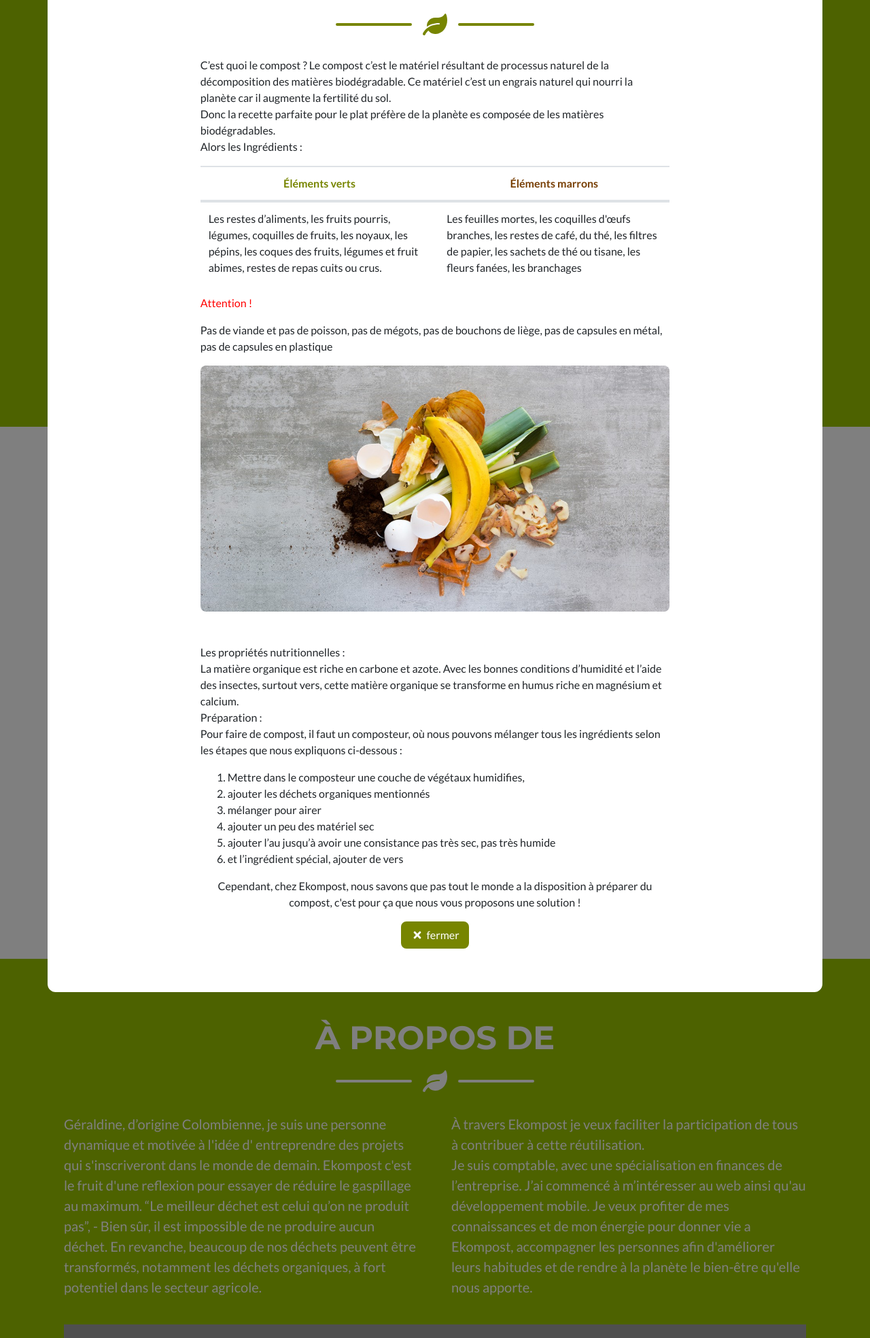
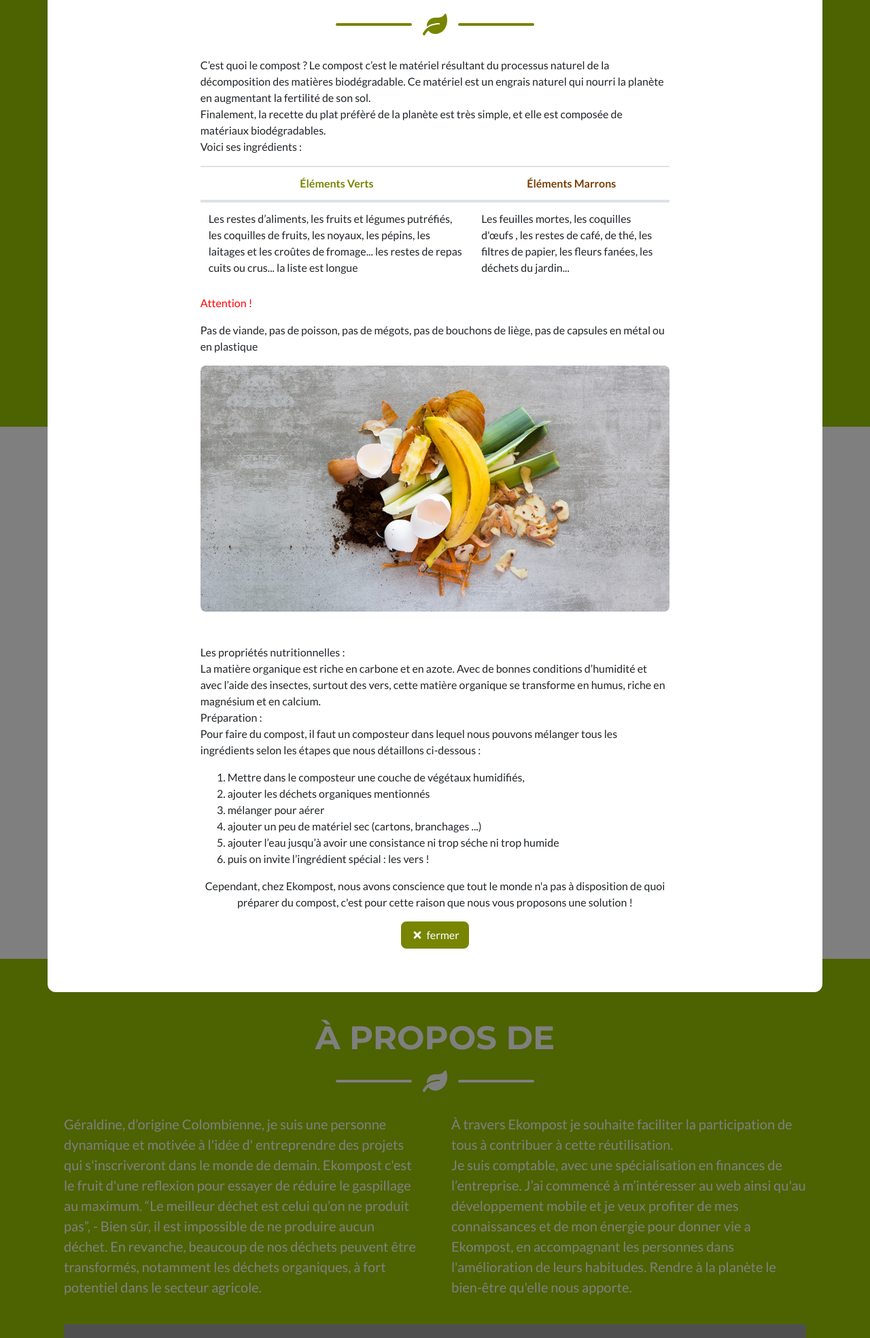
Before and after one commit to l3l3vill/ekompost, a Django app: page / in a window 1280 px wide, after a click that opens the changed part. Shown: the part 140-2109 px from the top of the page at 68% size. Run offline with Django 3.2, Linux system fonts and the light colour scheme; some libraries are stand-ins or nearby versions; grey boxes are pictures that could not be loaded.

Commit message:
corrections antoine

```diff
--- a/info/templates/info/home.html
+++ b/info/templates/info/home.html
@@ -138,7 +138,7 @@
 
                     <div class="card-body">
 
-                        <h6 class="card-text text-primary"> ... à travers lu tri et la réutilisation de matières
+                        <h6 class="card-text text-primary"> ... à travers le tri et la réutilisation de matières
                             organiques qui peuvent être compostées. </h6>
 
                     </div>
@@ -159,7 +159,8 @@
 
                     <div class="card-body">
 
-                        <h6 class="card-text text-primary"> L'outil : une application web - mobile qui relie les
+                        <h6 class="card-text text-primary"> L'outil : le Tinder du recyclage, une application mobile -
+                            web qui relie les
                             personnes qui produisent des déchets organiques et les personnes qui en ont besoin pour les
                             transformer en compost. </h6>
                     </div>
@@ -196,13 +197,15 @@
                     </p>
                 </div>
                 <div class="col-lg-6 mr-auto">
-                    <p class="lead">À travers Ekompost je veux faciliter la participation de tous à contribuer à cette
+                    <p class="lead">À travers Ekompost je souhaite faciliter la participation de tous à contribuer à
+                        cette
                         réutilisation.<br>
                         Je suis comptable, avec une spécialisation en finances de l’entreprise. J’ai commencé à
-                        m’intéresser au web ainsi qu'au développement mobile. Je veux profiter de mes connaissances et
-                        de mon énergie pour donner vie a Ekompost, accompagner les personnes afin d'améliorer leurs
-                        habitudes
-                        et de rendre à la planète le bien-être qu'elle nous apporte.
+                        m’intéresser au web ainsi qu'au développement mobile et je veux profiter de mes connaissances et
+                        de mon énergie pour donner vie a Ekompost, en accompagnant les personnes dans l'amélioration de
+                        leurs
+                        habitudes.
+                        Rendre à la planète le bien-être qu'elle nous apporte.
 
                     </p>
                 </div>
@@ -350,21 +353,17 @@
                                 </div>
 
                                 <!-- Portfolio Modal - Text-->
-                                <p class="mb-5" style="text-align:left;">Manger c’est une des choses le plus génial, et
-                                    dans la culture française
-                                    c’est très important. <br>
-                                    Manger bien en tant de qualité des aliments est de plus en plus important. Dans les
-                                    alimentes bons pour la santé nous pouvons trouver des
-                                    fruits, des légumes, des herbes aromatiques, des œufs, de produits de boulangerie,
-                                    des épissés, des huiles, du fromage, en fin, que de choses très bonnes qu’on mange
-                                    tous les jours.<br>
-                                    Les déchets organiques sont directement lies a cette consumation des aliments,
-                                    car il représente la partie des aliments qu’on ne mange pas.
-                                    En gros, selon l’informe Déchets chiffres-clés de 2019 de l’ADEME en France en 2017
-                                    chacun de nous a produit environ 83kg de déchet putrescibles par an. C’est le poids
-                                    d’une personne ! Mais heureusement, nous pouvons faire quelque chose avec tout ca !
-                                    on
-                                    peut le convertir en compost.
+                                <p class="mb-5" style="text-align:left;">Bien manger, c’est top et c'est ancré
+                                    dans la culture française. <br>
+                                    Manger des produits de qualité est de plus en plus important pour les gens de nos
+                                    jours. Manger équilibré, des fruits frais, des légumes issus de l'agriculture bio,
+                                    des viandes du circuit court, constitue les bases d'une bonne santé.<br>
+                                    Bien manger ne doit pas être synonyme de poluer. En effet, les déchets produits par
+                                    notre alimentation quotidienne représentent selon l'ADEME en France en 2017 pas
+                                    moins de 83kg de restes putrescibles par personne et par an ! Heureusement, nous
+                                    pouvons faire quelque
+                                    chose avec tout ca : le compost !
+
                                     <!--Mais c’est quoi le compost ?-->
 
                                 </p>
@@ -406,35 +405,37 @@
 
                                 <!-- Portfolio Modal - Text-->
                                 <p style="text-align:left;">C’est quoi le compost ? Le compost c’est le
-                                    matériel résultant de
-                                    processus naturel de la décomposition des matières biodégradable. Ce matériel c’est
-                                    un engrais naturel qui nourri la planète car il augmente la fertilité du sol. <br>
+                                    matériel résultant du
+                                    processus naturel de la décomposition des matières biodégradable. Ce matériel est
+                                    un engrais naturel qui nourri la planète en augmentant la fertilité de son sol. <br>
 
-                                    Donc la recette parfaite pour le plat préfère de la planète es composée de les
-                                    matières biodégradables.<br>
+                                    Finalement, la recette du plat préfèré de la planète est très simple, et elle est
+                                    composée de
+                                    matériaux biodégradables.<br>
 
-                                    Alors les Ingrédients :
+                                    Voici ses ingrédients :
 
                                 </p>
                                 <!--Portfolio Modal table-->
                                 <table class="table table-hover">
                                     <thead>
                                         <tr>
-                                            <th scope="col" style="color: #778500;">Éléments verts</th>
-                                            <th scope="col" style="color: rgb(120, 63, 4);">Éléments marrons</th>
+                                            <th scope="col" style="color: #778500;">Éléments Verts</th>
+                                            <th scope="col" style="color: rgb(120, 63, 4);">Éléments Marrons</th>
 
                                         </tr>
                                     </thead>
                                     <tbody>
                                         <tr>
-                                            <td style="text-align:left;">Les restes d’aliments, les fruits pourris,
-                                                légumes, coquilles de fruits,
-                                                les noyaux, les pépins, les coques des fruits, légumes et fruit abimes,
-                                                restes de repas cuits ou crus.</td>
+                                            <td style="text-align:left;">Les restes d’aliments, les fruits et légumes
+                                                putréfiés,
+                                                les coquilles de fruits,
+                                                les noyaux, les pépins, les laitages et les croûtes de fromage...
+                                                les restes de repas cuits ou crus... la liste est longue</td>
                                             <td style="text-align:left;">Les feuilles mortes, les coquilles d'œufs
-                                                branches, les restes de café,
-                                                du thé, les filtres de papier, les sachets de thé ou tisane, les fleurs
-                                                fanées, les branchages </td>
+                                                , les restes de café,
+                                                de thé, les filtres de papier, les fleurs
+                                                fanées, les déchets du jardin... </td>
 
                                         </tr>
                                     </tbody>
@@ -444,9 +445,9 @@
 
                                 </p>
 
-                                <p style="text-align:left;">Pas de viande et pas de poisson, pas de mégots, pas de
-                                    bouchons de liège, pas de capsules en métal, pas
-                                    de capsules en plastique
+                                <p style="text-align:left;">Pas de viande, pas de poisson, pas de mégots, pas de
+                                    bouchons de liège, pas de capsules en métal ou en plastique
+
 
                                 </p>
 
@@ -460,25 +461,27 @@
 
                                     Les propriétés nutritionnelles :<br>
 
-                                    La matière organique est riche en carbone et azote. Avec les bonnes conditions
-                                    d’humidité et l’aide des insectes, surtout vers, cette matière organique se
-                                    transforme en humus riche en magnésium et calcium. <br>
+                                    La matière organique est riche en carbone et en azote. Avec de bonnes conditions
+                                    d’humidité et avec l’aide des insectes, surtout des vers, cette matière organique se
+                                    transforme en humus, riche en magnésium et en calcium. <br>
 
                                     Préparation :<br>
 
-                                    Pour faire de compost, il faut un composteur, où nous pouvons mélanger tous les
-                                    ingrédients selon les étapes que nous expliquons ci-dessous : <br>
+                                    Pour faire du compost, il faut un composteur dans lequel nous pouvons mélanger tous
+                                    les
+                                    ingrédients selon les étapes que nous détaillons ci-dessous : <br>
                                 <ol style="text-align:left;">
-                                    <li>Mettre dans le composteur une couche de végétaux humidifies,</li>
+                                    <li>Mettre dans le composteur une couche de végétaux humidifiés,</li>
                                     <li>ajouter les déchets organiques mentionnés</li>
-                                    <li>mélanger pour airer</li>
-                                    <li>ajouter un peu des matériel sec</li>
-                                    <li>ajouter l’au jusqu’à avoir une consistance pas très sec, pas très humide</li>
-                                    <li>et l’ingrédient spécial, ajouter de vers</li>
+                                    <li>mélanger pour aérer</li>
+                                    <li>ajouter un peu de matériel sec (cartons, branchages ...)</li>
+                                    <li>ajouter l’eau jusqu’à avoir une consistance ni trop séche ni trop humide</li>
+                                    <li>puis on invite l’ingrédient spécial : les vers !</li>
                                 </ol>
 
-                                Cependant, chez Ekompost, nous savons que pas tout le monde a la disposition à
-                                préparer du compost, c'est pour ça que nous vous proposons une solution !<br>
+                                Cependant, chez Ekompost, nous avons conscience que tout le monde n'a pas à disposition
+                                de quoi
+                                préparer du compost, c'est pour cette raison que nous vous proposons une solution !<br>
 
 
 
@@ -519,14 +522,17 @@
                                 <!-- Portfolio Modal - Text-->
                                 <p class="mb-5" style="text-align:left;">
 
-                                    Après de collecter tous les ingrédients, le plat de compost n’est pas prêt, il faut
+                                    Après avoir collecté tous les ingrédients, le plat de compost n’est pas terminé, il
+                                    faut
                                     une préparation. <br>
-                                    Alors l’idée c’est de donner tous les déchets biodégradables a des personnes qui ont
-                                    besoin pour faire la préparation du compost : des voisins avec des grands jardins
-                                    dans notre cartier, des entreprises avec des espaces vers, des écoles et
-                                    principalement a des agriculteurs ! Oui ! Les mêmes personnes qui produisent la
-                                    nourriture que tu manges et qui après se transforme en compost.<br>
-                                    C'est un beau cycle de vie ! <br>
+                                    L’idée c’est de récupérer un maximum de déchets biodégradables et de les distribuer
+                                    aux personnes qui en ont
+                                    besoin pour la préparation de leur compost : des voisins de notre quartier avec de
+                                    grands jardins
+                                    , des entreprises possédant des espaces vert mais surtout à nos chers agriculteurs !
+                                    Ces mêmes acteurs qui nous fournissent notre nourriture sont également à même de
+                                    composter nos restes !<br>
+                                    C'est un beau cycle de la vie ! <br>
 
                                 </p>
                                 <!-- Portfolio Modal - Image-->
@@ -535,16 +541,17 @@
 
                                 <p class="mb-5" style="text-align:left;">
 
-                                    La coordination pour faire l'échange des ingrédients du compost serait à travers une
-                                    app web et mobile avec laquelle nous puisons faire le match entre les profiles selon
-                                    leur
-                                    proximité et besoins. Peut-être chez eux, dans un point commun ou les mêmes lieux où
-                                    nous achetons la nourriture : des marches, des supermarchés avec des produits
-                                    locaux… ce que soit plus facile pour tous et pouvoir faciliter la participation de
-                                    tous a l'économie circulaire.
+                                    La coordination pour l'échange des ingrédients nécessaires au compost se ferait à
+                                    travers une
+                                    application web et mobile à travers laquelle nous mettrons en relation les profiles
+                                    d'utilisateurs en fonction de leur localisation, de leurs lieux de vies communs, les
+                                    marchés et commerces où ils font leurs courses, tout pour faciliter la participation
+                                    à l'économie circulaire... c'est un peu le Tinder du recyclage en fait !
+
                                     <br>
-                                    La planète nous a nourri, c’est le moment de faire conscience et participer pour la
-                                    nourrir !<br>
+                                    La planète nous nourri, c’est le moment d'en prendre conscience et de la nourrir en
+                                    retour !
+                                    <br>
 
 
                                 </p>
```
